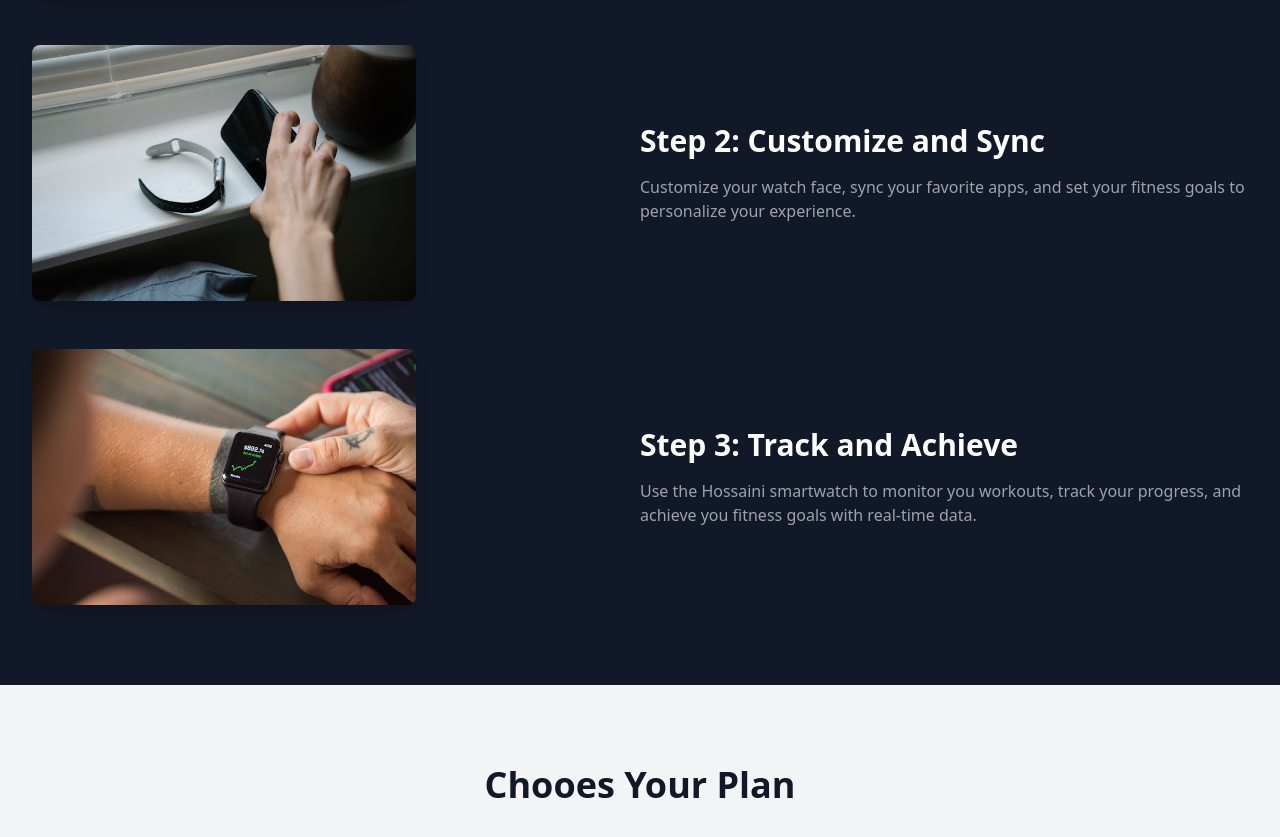
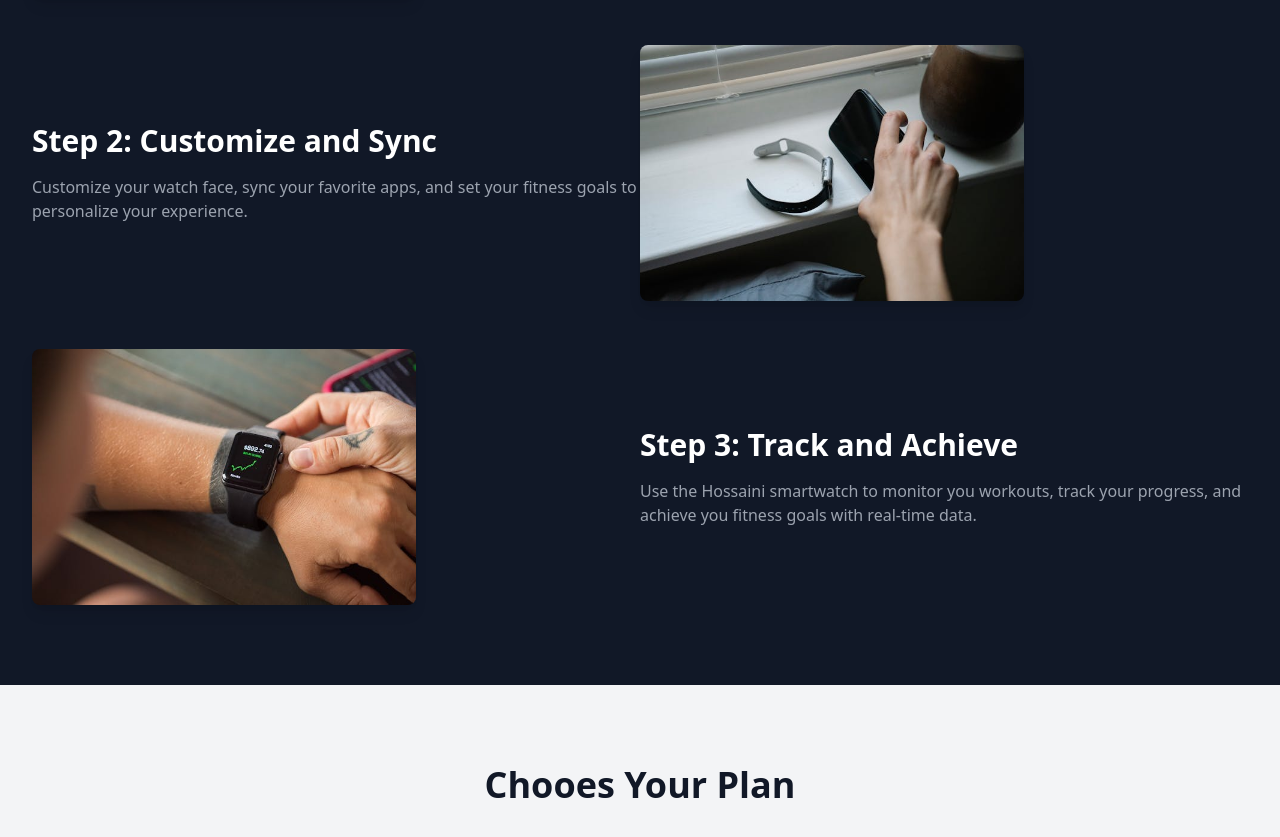
Before and after one commit to SardarHossaini/Hossaini-Smartwatch, a website: page dist/index.html in a window 1280 px wide. Shown: the part 1971-2808 px from the top of the page. Drawn offline with Linux system fonts and the light colour scheme.

Commit message:
add the last changes

```diff
--- a/dist/index.html
+++ b/dist/index.html
@@ -120,7 +120,7 @@
              </div>
 
              <!-- step 2 -->
-             <div class="flex flex-col items-center justify-center md:flex-row">
+             <div class="flex flex-col items-center justify-center md:flex-row-reverse">
                <div class="h-80 md:w-1/2 md:h-64">
                 <img src="image/customize-and-sync.jpg" alt="Unbox and setup" class="h-full object-cover rounded-lg shadow-lg">
                </div>
```
Also changed, not shown: dist/output.css.
